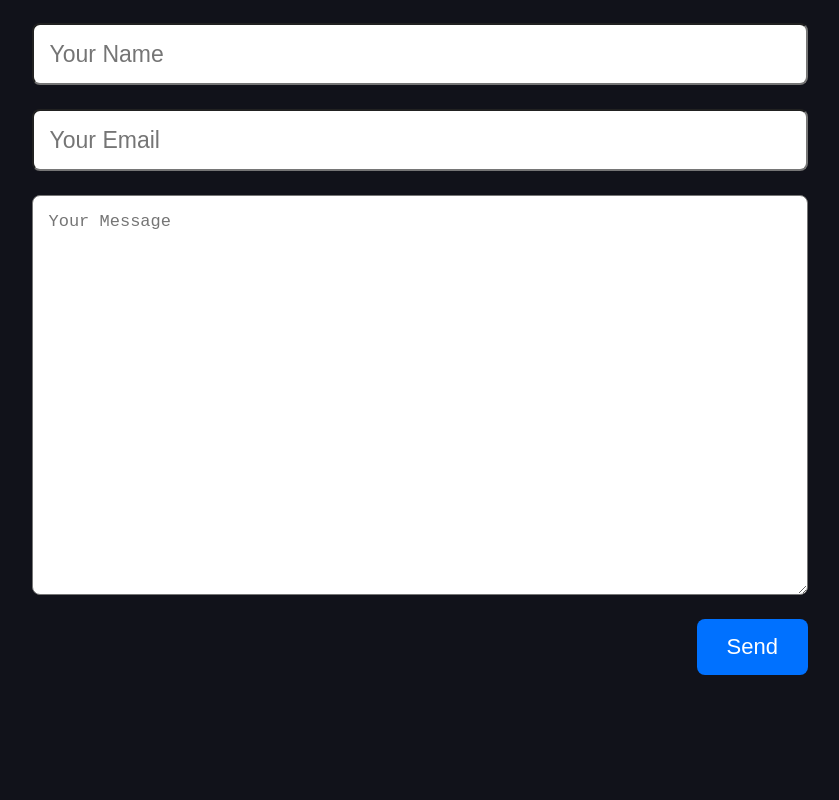
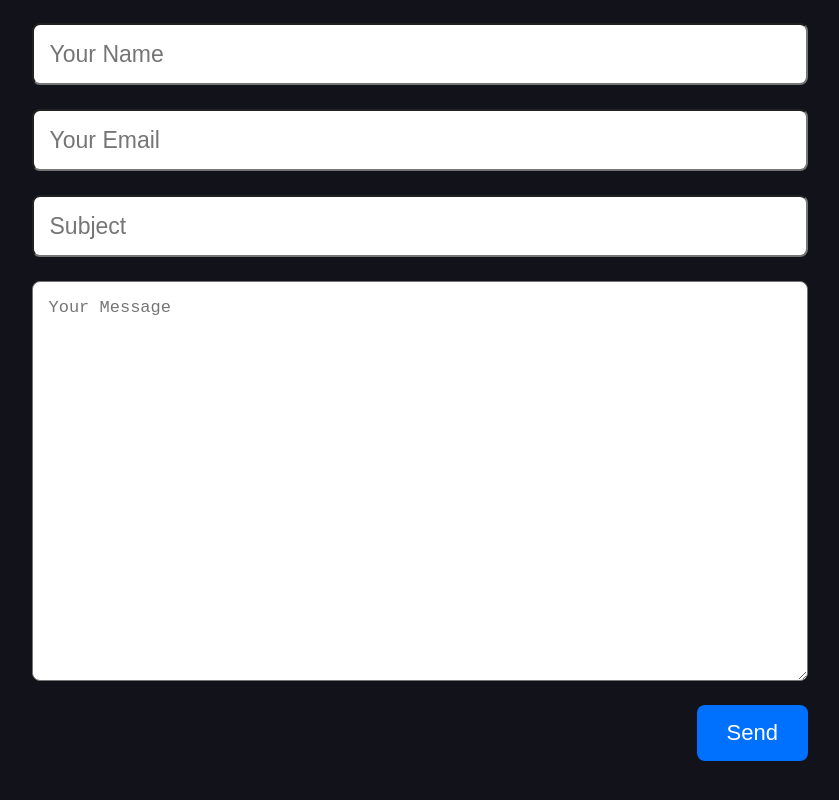
Before and after one commit to rizeenroe/ZenPortfolio, a React (Create React App) app in the folder frontend/: page /#about in a window 1280 px wide. Before the commit this address led to /. Shown: the part 3867-4667 px from the top of the page, without its empty margins (220-1059 px from the left). Built offline with nearby package versions, Linux system fonts and the light colour scheme.

Commit message:
more improved contact  visuality

```diff
--- a/frontend/src/App.css
+++ b/frontend/src/App.css
@@ -387,17 +387,14 @@ button:hover {
 .contactProfileBoxes textarea{
   height: 400px;
 }
-
-
-
 #contactTitle{
   font-size: 60px;
 }
-.senderName, .senderEmail{
+.senderName, .senderSubject, .senderEmail{
   padding: 2%;
   font-size: 23px;
 }
-.senderName, .senderEmail, .senderMessage{
+.senderName, .senderEmail, .senderSubject, .senderMessage{
   width: 100%;
   height: 100%;
   border-radius: 8px;
@@ -424,10 +421,23 @@ button:hover {
   cursor: pointer;
   transition: background-color 0.3s ease;
 }
-
 .contactSendButton:hover {
   background-color: #0056b3;
 }
+.popup {
+  position: fixed;
+  top: 50%;
+  left: 50%;
+  transform: translate(-50%, -50%);
+  background: rgba(0, 0, 0, 0.8);
+  color: white;
+  padding: 20px;
+  border-radius: 10px;
+  z-index: 1000;
+  text-align: center;
+  font-size: 18px;
+}
+
 
 
 
@@ -538,9 +548,6 @@ button:hover {
   }
 
 
-
   /* contact */
 
-
-
 }
--- a/frontend/src/App.js
+++ b/frontend/src/App.js
@@ -1,5 +1,5 @@
-import React, { useEffect, useRef, useState, useLayoutEffect, use } from 'react';
-import { BrowserRouter as Router, Route, Routes, Link, Links } from 'react-router-dom';
+import React, { useEffect, useRef, useState, useLayoutEffect } from 'react';
+import { BrowserRouter as Router, Route, Routes} from 'react-router-dom';
 import Home from './views/Home';
 import './App.css';
 
@@ -7,7 +7,6 @@ function App() {
   const [isMobile, setIsMobile] = useState(false);
   const navbarRef = useRef(null);
   const openButtonRef = useRef(null);
-  const navLinks = useRef(null);
 
   useEffect(() => {
     const mediaQuery = window.matchMedia("(max-width: 700px)");
@@ -16,12 +15,6 @@ function App() {
     updateNavbar(mediaQuery);
 
     mediaQuery.addEventListener('change', updateNavbar);
-
-    // navLinks.forEach(Links => {
-    //   Links.addEventListener('click', () => {
-    //     closeSidebar();
-    //   })
-    // });
 
     return () => {
       mediaQuery.removeEventListener('change', updateNavbar);
--- a/frontend/src/views/Home.js
+++ b/frontend/src/views/Home.js
@@ -1,5 +1,4 @@
 import React, { useState } from 'react';
-import ThreeDScene from './rotatingCube';
 
 const projects = [
    {
@@ -43,6 +42,7 @@ const projects = [
 const Home = () => {
    const [modalOpen, setModalOpen] = useState(false);
    const [modalContent, setModalContent] = useState({});
+   const [isSubmitted, setIsSubmitted] = useState(false);
 
    const openModal = (project) => {
       setModalContent(project);
@@ -53,6 +53,19 @@ const Home = () => {
       setModalOpen(false);
    };
 
+   const handleSubmit = (e) => {
+      e.preventDefault();
+
+      setIsSubmitted(true);
+
+      setTimeout(() => {
+          document.getElementById("contactForm").submit();
+      }, 1000);
+
+      setTimeout(() => {
+         setIsSubmitted(false);
+     }, 3000);
+  };
 
    return(
       <main>
@@ -406,28 +419,69 @@ const Home = () => {
 
 
          <section className='contactProfile' id='contacts'>
-            <form action={"mailto:rizeenroe@zenportfolio.net"} method="post" enctype="text/plain">
+
                <div className='contactContainer'>
+                  <form
+                     id="contactForm"
+                     action="mailto:rizeenroe@zenportfolio.net"
+                     method="post"
+                     encType="text/plain"
+                     onSubmit={handleSubmit}
+                  >
                      <div>
                         <h1 id='profileTitle'>Contact</h1>
                      </div>
                      <div className='contactListContainer'>
                         <div className='contactProfileBoxes'>
-                     <input className='senderName' placeholder='Your Name' />
+                           <input
+                                 className='senderName'
+                                 name="Name"
+                                 placeholder='Your Name'
+                                 required
+                           />
                         </div>
                         <div className='contactProfileBoxes'>
-                     <input className='senderEmail' placeholder='Your Email' />
+                           <input
+                                 className='senderEmail'
+                                 name="Email"
+                                 type="email"
+                                 placeholder='Your Email'
+                                 required
+                           />
                         </div>
                         <div className='contactProfileBoxes'>
-                     <textarea className='senderMessage' placeholder='Your Message'></textarea>
+                            <input
+                                className='senderSubject'
+                                name="Subject"
+                                placeholder='Subject'
+                                required
+                            />
+                        </div>
+                        <div className='contactProfileBoxes'>
+                           <textarea
+                                 className='senderMessage'
+                                 name="Message"
+                                 placeholder='Your Message'
+                                 required
+                           ></textarea>
                         </div>
                         <div className='contactProfileBoxes' id='contactSendContainer' style={{ gridArea: 'contactBox-5' }}>
-                     <button className='contactSendButton' value="Send">Send</button>
-                  </div>
+                           <input
+                                 className='contactSendButton'
+                                 type="submit"
+                                 value="Send"
+                           />
                         </div>
                      </div>
                   </form>
+               </div>
 
+            {/* Pop-up confirmation message */}
+            {isSubmitted && (
+                <div className="popup">
+                    <p>Message Sent Successfully!</p>
+                </div>
+            )}
          </section>
 
 
```
Lines whose indentation alone changed are shown as unchanged.
